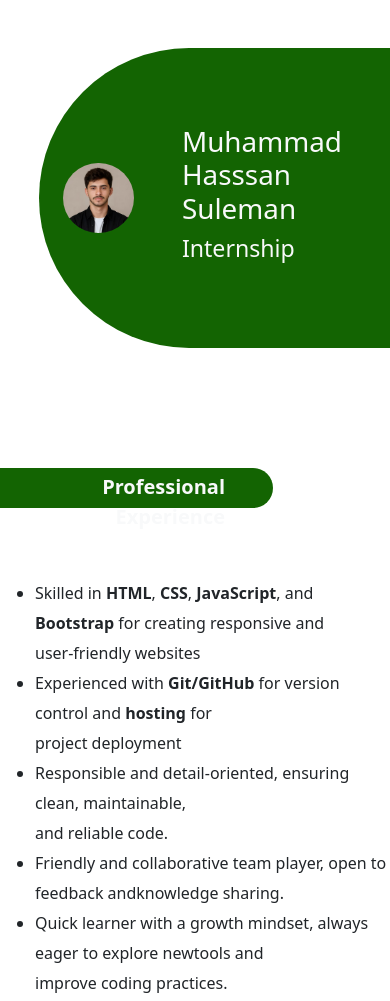
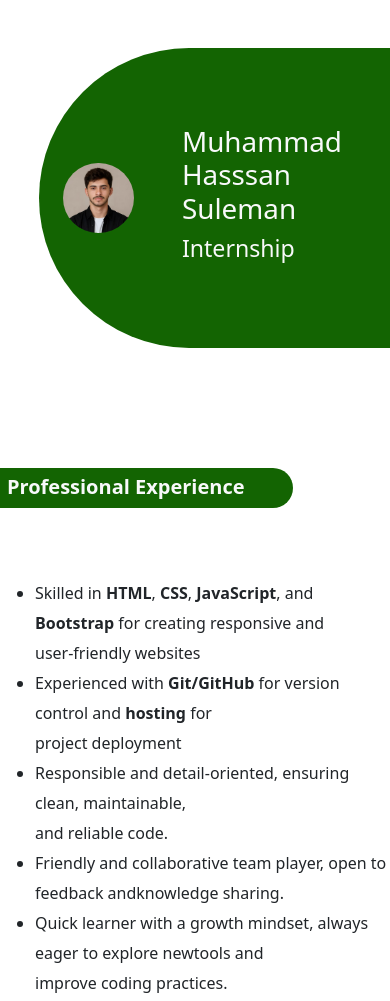
Before and after one commit to muhammadhasssan2006/resume, a plain HTML site: page index.html in a window 390 px wide. Shown: the top 1001 px of the page. Drawn offline with nearby package versions, Linux system fonts and the light colour scheme.

Commit message:
more done

```diff
--- a/style.css
+++ b/style.css
@@ -31,7 +31,7 @@
     vertical-align: middle !important;
     margin-top: 120px !important;
 }
-.experiance-section p{
+.prof-exp{
     text-align: right;
 }
 .experiance-text{
@@ -113,3 +113,13 @@ p{
     margin-left: 30px !important;
   }
 }
+
+
+
+/* small screens (mobiles) */
+@media only screen and (max-width: 768px) {
+  .experiance-section {
+    width: 75% !important;
+
+  }
+}
```
Also changed, not shown: index.html (+1 -1 lines).
